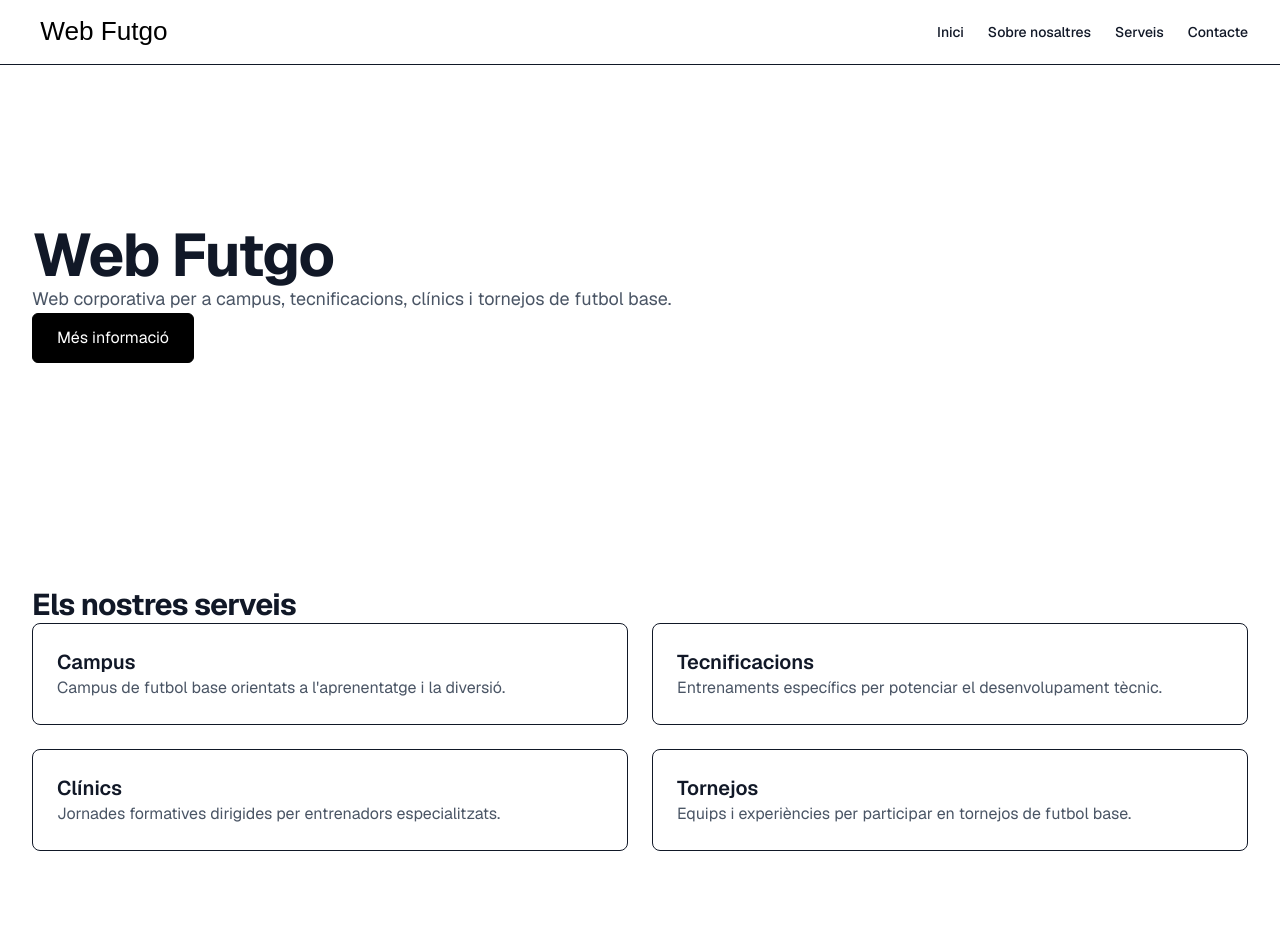
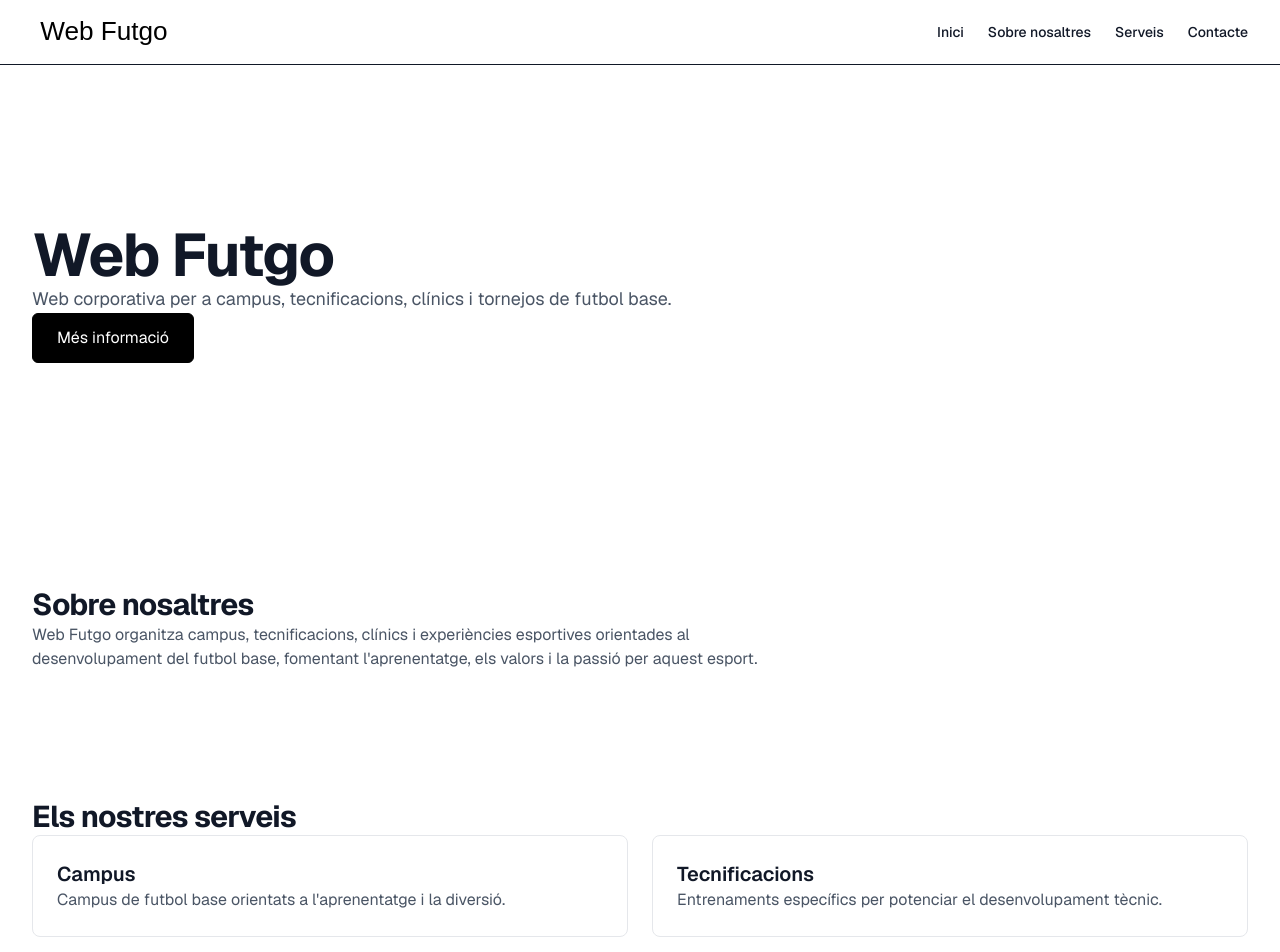
Before and after one commit to PerePonsPons/web-futgo, a Next.js app: page / in a window 1280 px wide. Shown: the top 952 px of the page. Built offline with nearby package versions, Linux system fonts and the light colour scheme.

Commit message:
feat: complete home page

```diff
--- a/app/page.tsx
+++ b/app/page.tsx
@@ -7,8 +7,8 @@ export default function HomePage() {
   return (
     <>
       <HeroSection />
+      <AboutSection />
       <ServicesSection />
-      <AboutSection />
       <ContactSection />
     </>
   );
--- a/components/ui/button.tsx
+++ b/components/ui/button.tsx
@@ -7,8 +7,8 @@ type ButtonProps = ButtonHTMLAttributes<HTMLButtonElement> & {
 };
 
 const variants: Record<ButtonVariant, string> = {
-  primary: "bg-black text-white border-black",
-  secondary: "bg-white text-black border-black",
+  primary: "border-black bg-black text-white hover:bg-gray-900",
+  secondary: "border-black bg-white text-black hover:bg-gray-50",
 };
 
 export function Button({
@@ -19,7 +19,7 @@ export function Button({
 }: ButtonProps) {
   return (
     <button
-      className={`rounded-md border px-4 py-2 ${variants[variant]} ${className}`}
+      className={`inline-flex items-center justify-center rounded-md border px-4 py-2 text-sm font-medium transition-colors focus-visible:outline-none focus-visible:ring-2 focus-visible:ring-black focus-visible:ring-offset-2 disabled:pointer-events-none disabled:opacity-50 ${variants[variant]} ${className}`}
       {...props}
     >
       {children}
--- a/components/ui/card.tsx
+++ b/components/ui/card.tsx
@@ -1,9 +1,16 @@
-import type { ReactNode } from "react";
+import type { HTMLAttributes, ReactNode } from "react";
 
-interface CardProps {
+interface CardProps extends HTMLAttributes<HTMLElement> {
   children: ReactNode;
 }
 
-export function Card({ children }: CardProps) {
-  return <article className="rounded-lg border p-6">{children}</article>;
+export function Card({ children, className = "", ...props }: CardProps) {
+  return (
+    <article
+      className={`rounded-lg border border-gray-200 bg-white p-6 ${className}`}
+      {...props}
+    >
+      {children}
+    </article>
+  );
 }
```
